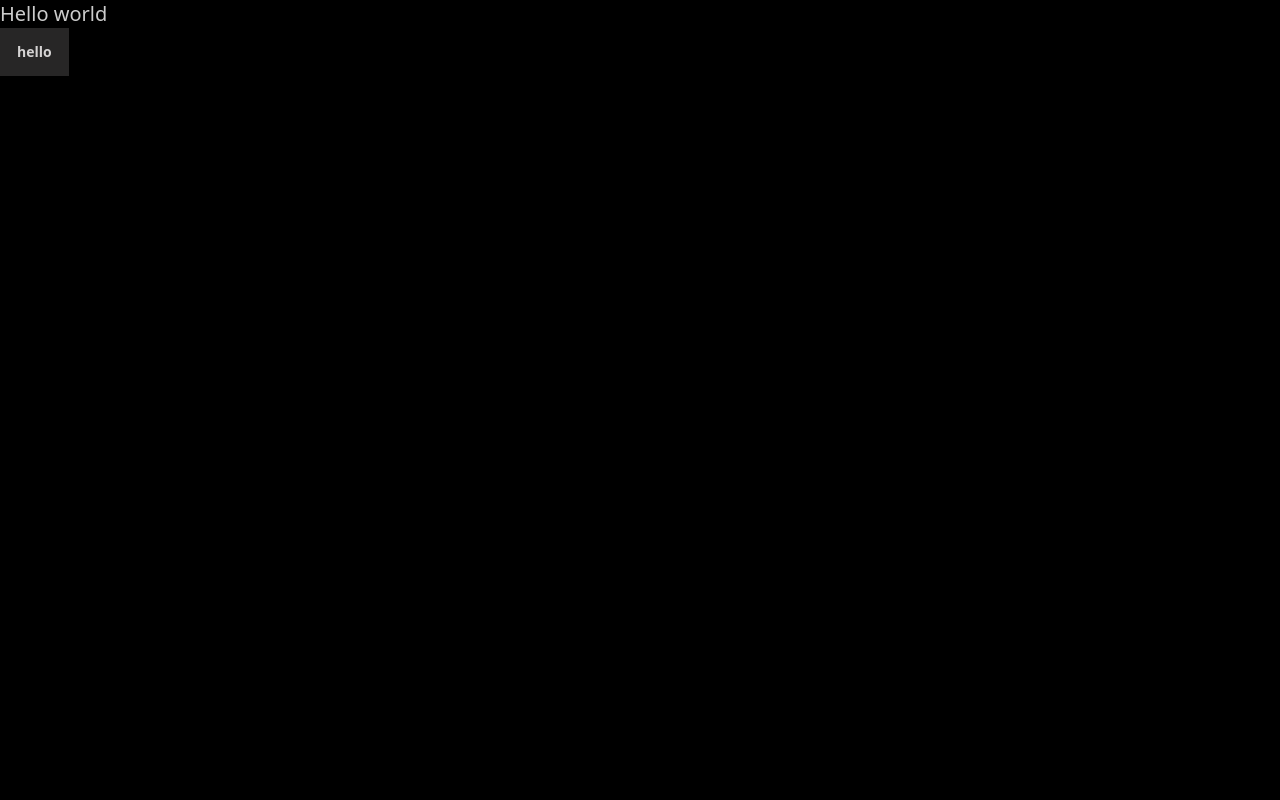
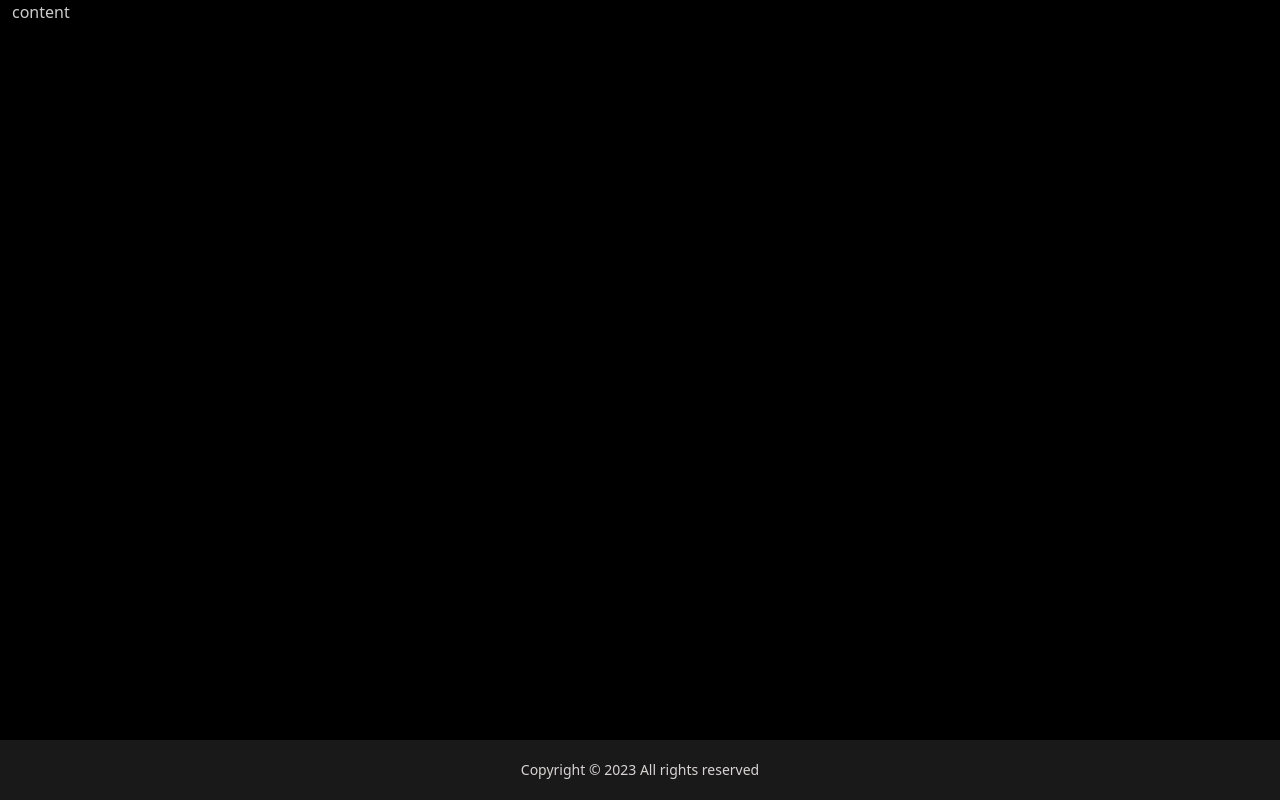
Before and after one commit to setykarimi/Github-finder, a React (Create React App) app: page / in a window 1280 px wide. Built offline with nearby package versions, Linux system fonts and the light colour scheme; the HTML template or start-up script is replaced by a standard one.

Commit message:
Add footer and navbar

```diff
--- a/src/App.js
+++ b/src/App.js
@@ -1,11 +1,19 @@
+import { BrowserRouter } from "react-router-dom";
+import Footer from "./components/layout/Footer";
+import Navbar from "./components/layout/Navbar";
 
 
 function App() {
   return (
-    <div>
-      <h1 className='text-xl'>Hello world</h1>
-      <button className="btn">hello</button>
+    <BrowserRouter>
+    <div className="flex flex-col justify-between h-screen">
+    <Navbar />
+    <main className="container mx-auto px-3 pb-12">
+      content
+    </main>
+    <Footer />
     </div>
+    </BrowserRouter>
   );
 }
 
```
